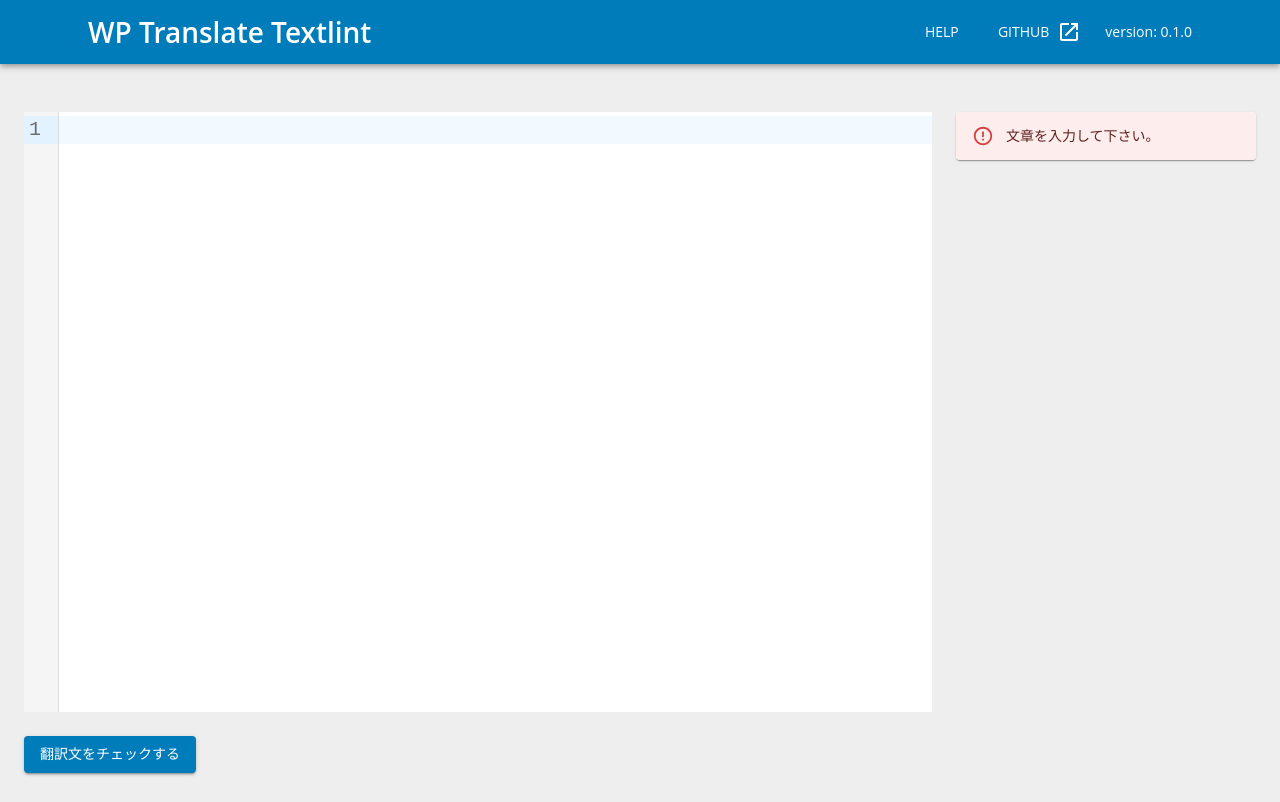
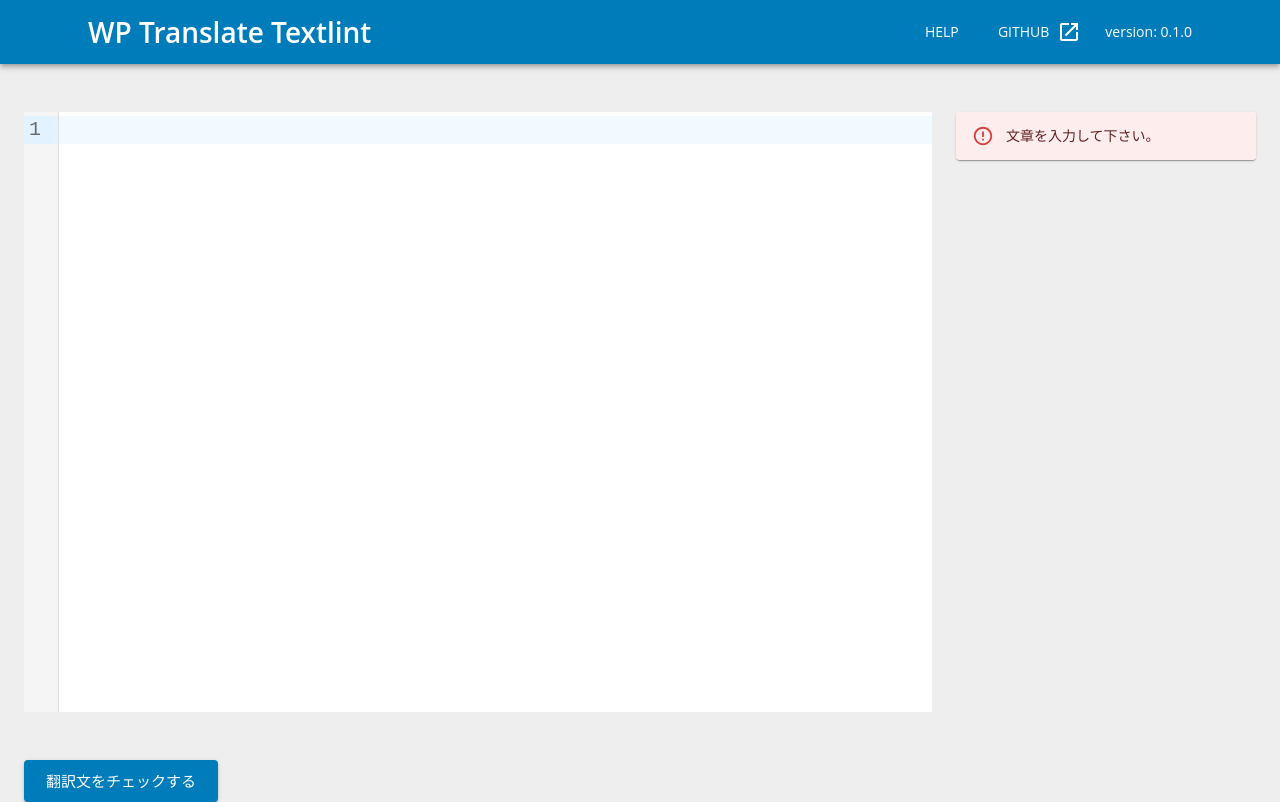
Before and after one commit to t-hamano/wp-translate-textlint, a React app: page / in a window 1280 px wide. Built offline with nearby package versions, Linux system fonts and the light colour scheme; what @textlint/kernel would draw is missing.

Commit message:
ボタン周りのスタイル調整

```diff
--- a/src/App.tsx
+++ b/src/App.tsx
@@ -34,7 +34,7 @@
 			</Box>
 			<TextLintContext.Provider value={ { code, setCode, lintError, setLintError } }>
 				<Container maxWidth="xl">
-					<Box display="flex" mb={ 3 } alignItems="flex-start">
+					<Box display="flex" mb={ 6 } alignItems="flex-start">
 						<Box sx={ { flex: 1 } }>
 							<CodeEditor />
 						</Box>
--- a/src/components/LintButton.tsx
+++ b/src/components/LintButton.tsx
@@ -25,7 +25,7 @@
 	};
 
 	return (
-		<Button variant="contained" color="primary" onClick={ handleOnClick }>
+		<Button variant="contained" color="primary" size="large" onClick={ handleOnClick }>
 			翻訳文をチェックする
 		</Button>
 	);
```
